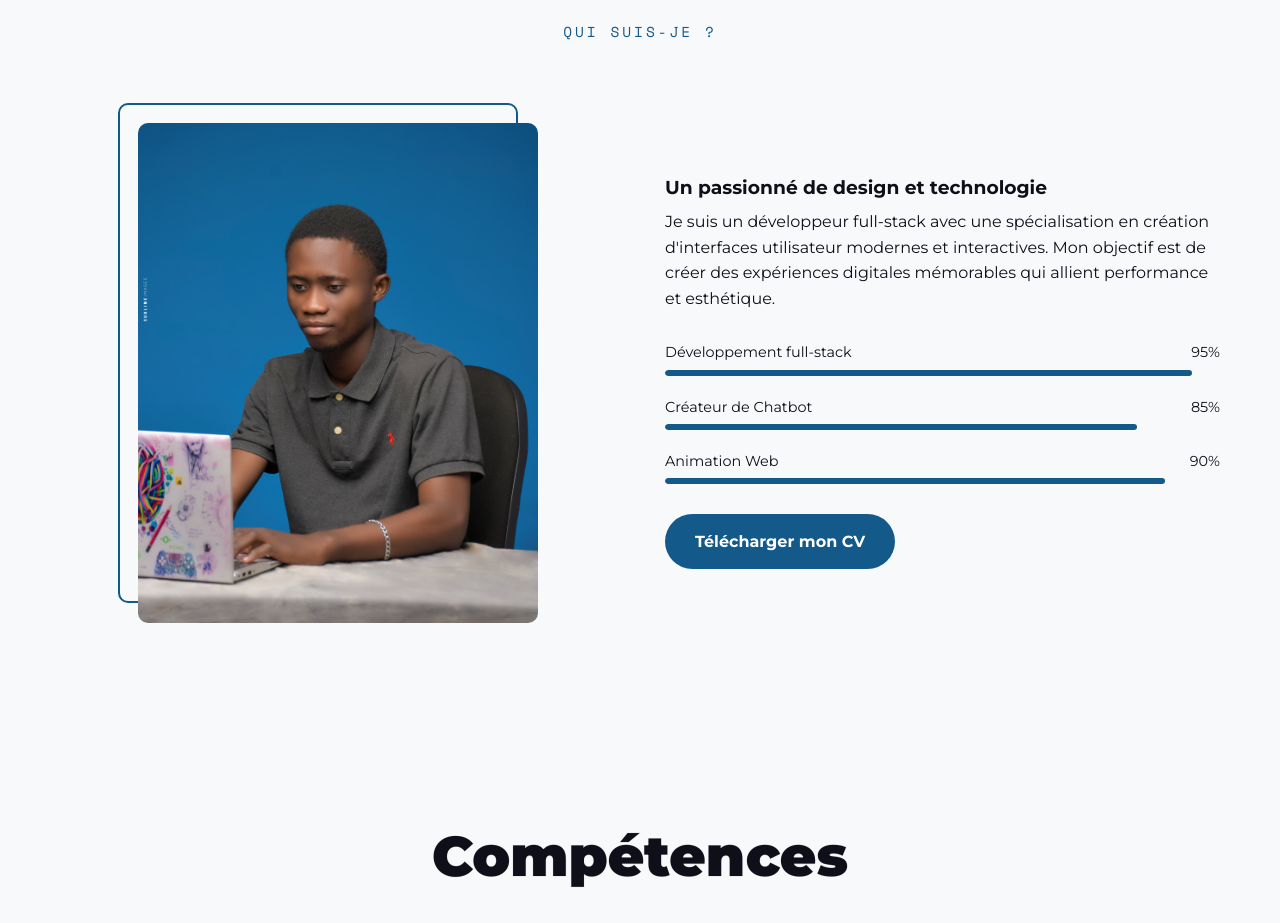
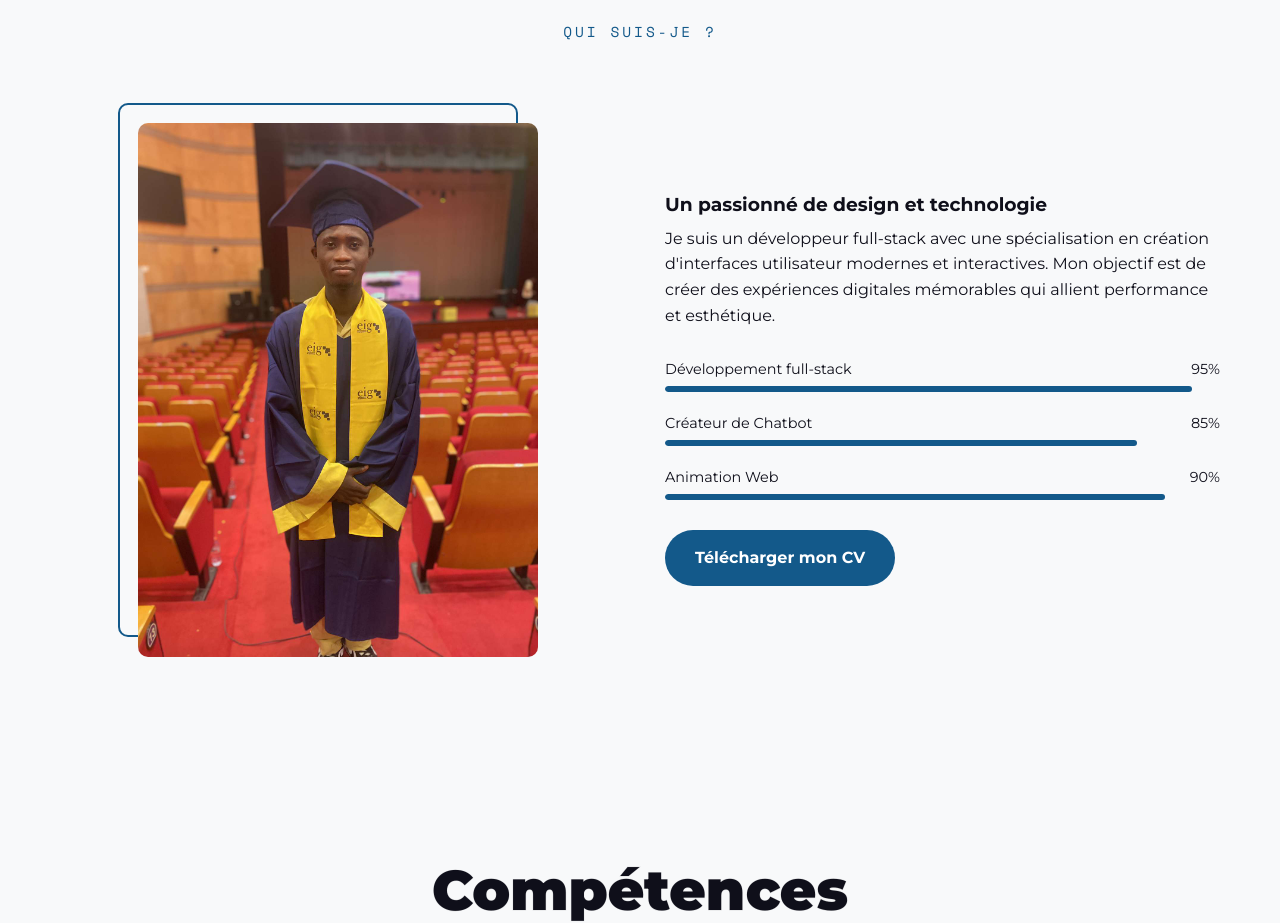
Before and after one commit to Ricko2005/Rodev, a plain HTML site: page index.html in a window 1280 px wide. Shown: the part 1020-1943 px from the top of the page. Drawn offline with nearby package versions, Linux system fonts and the light colour scheme; files that its build step writes are made by us from their sources; animation ran at ten frames a second; a script that the page names is missing.

```diff
--- a/index.html
+++ b/index.html
@@ -90,7 +90,7 @@
             <div class="about-content">
                 <div class="about-image">
                     <div class="image-wrapper">
-                        <img src="images/jeannot.jpg" alt="[Votre Nom]">
+                        <img src="images/romaric.jpg" alt="[Votre Nom]">
                         <div class="image-border"></div>
                     </div>
                 </div>
```
Also changed, not shown: images/romaric.jpg (added).
